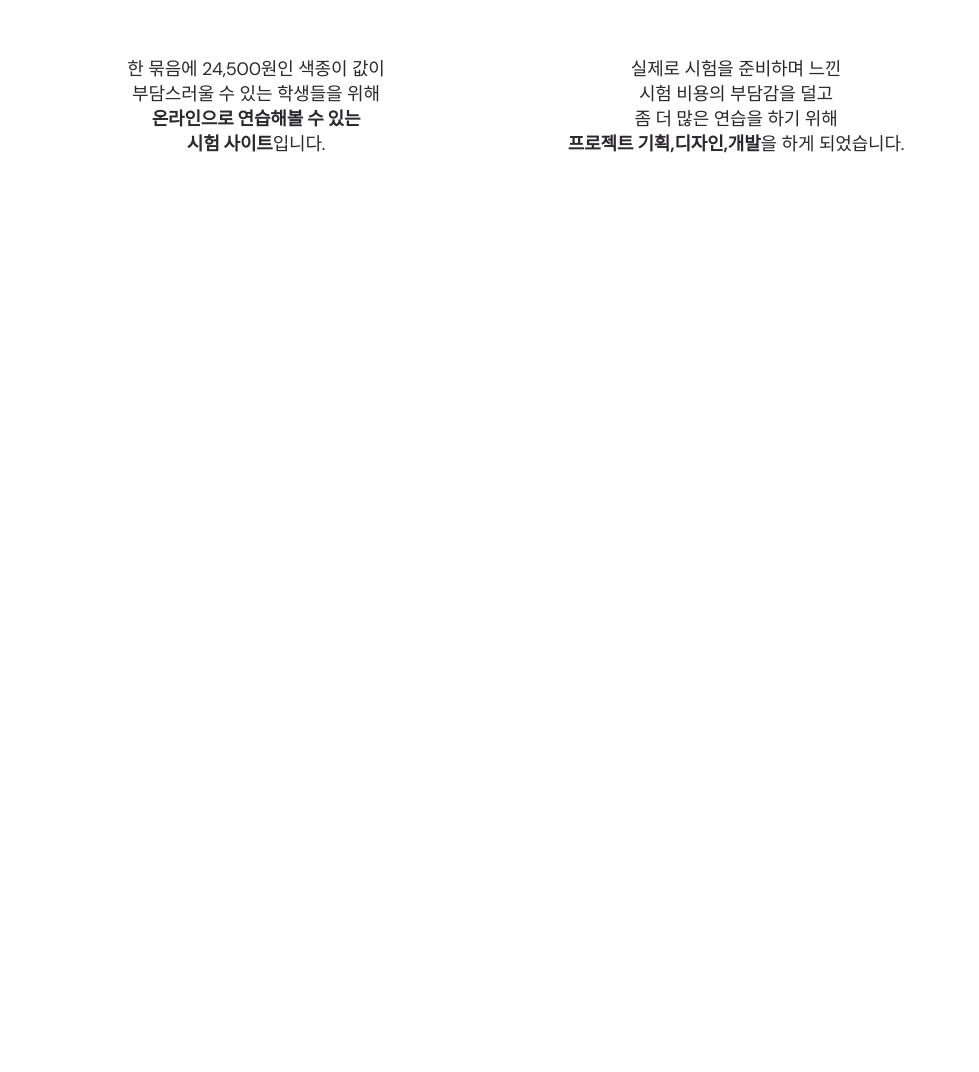
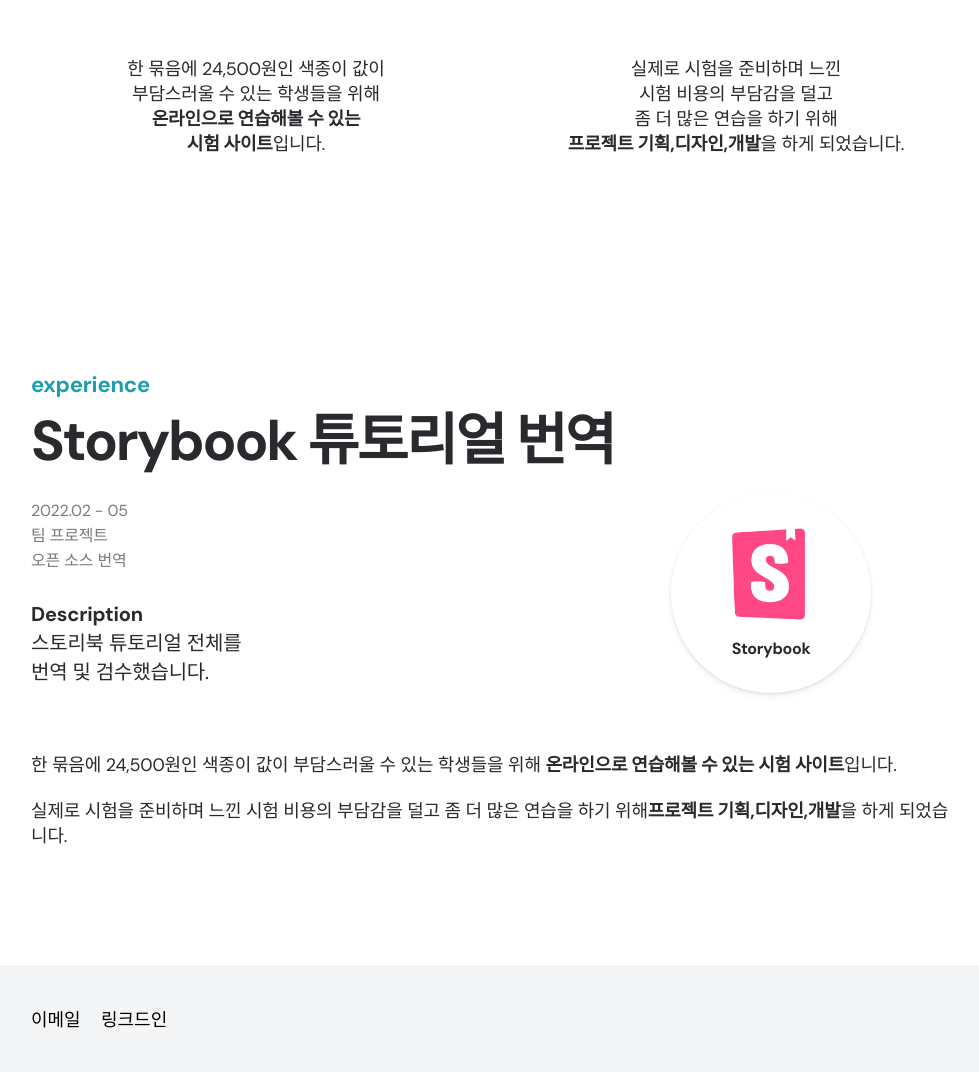
Before and after one commit to lisohh/resume, a plain HTML site: page index.html in a window 1280 px wide. Shown: the part 1450-2522 px from the top of the page, without its empty margins (144-1123 px from the left). Before the commit the page ends 1743 px from the top, so only its background shows below. Drawn offline with Linux system fonts and the light colour scheme.

Commit message:
Add: experience section / footer

```diff
--- a/index.html
+++ b/index.html
@@ -66,12 +66,13 @@
           <div class="col-12 col-md-6">
             <strong class="section-category">project</strong>
             <h1 class="section-title">Color-list</h1>
-            <p class="date detail">2020.08 ~ 09</p>
+            <p class="date detail">2022.08 - 09</p>
             <p class="team detail">팀 프로젝트</p>
             <p class="job detail">기획 / 디자인 / 프론트엔드 개발</p>
             <p class="section-desc techstack">
               <strong>Tech Stack</strong><br />
-              TypeScript,React.js,Daisy UI,<br />tailwind.css,Radix UI,Pico.css
+              TypeScript, React.js, Daisy UI,<br />tailwind.css, Radix UI,
+              Pico.css
             </p>
             <p class="section-desc">
               <strong>Description</strong><br />
@@ -107,5 +108,56 @@
         </div>
       </div>
     </section>
+
+    <section class="experience section">
+      <div class="container">
+        <div class="row justify-content-center">
+          <div class="col-12 col-md-8">
+            <strong class="section-category">experience</strong>
+            <h1 class="section-title">Storybook 튜토리얼 번역</h1>
+            <p class="date detail">2022.02 - 05</p>
+            <p class="team detail">팀 프로젝트</p>
+            <p class="job detail">오픈 소스 번역</p>
+            <p class="section-desc">
+              <strong>Description</strong><br />
+              스토리북 튜토리얼 전체를<br />
+              번역 및 검수했습니다.
+            </p>
+          </div>
+          <div class="col-12 col-md-4">
+            <div class="card">
+              <a href="#" class="experience-card">
+                <img src="./assets/storybook-logo.png" alt="Color-list" />
+                <strong>Storybook</strong>
+              </a>
+            </div>
+          </div>
+          <div class="col-12">
+            <p class="section-detail-desc">
+              한 묶음에 24,500원인 색종이 값이 부담스러울 수 있는 학생들을 위해
+              <strong>온라인으로 연습해볼 수 있는 시험 사이트</strong>입니다.
+            </p>
+          </div>
+          <div class="col-12">
+            <p class="section-detail-desc">
+              실제로 시험을 준비하며 느낀 시험 비용의 부담감을 덜고 좀 더 많은
+              연습을 하기 위해<strong>프로젝트 기획,디자인,개발</strong>을 하게
+              되었습니다.
+            </p>
+          </div>
+        </div>
+      </div>
+    </section>
+
+    <footer>
+      <div class="container">
+        <div class="row">
+          <div class="col-12">
+            <a class="footer-link" href="">이메일</a>
+            <a class="footer-link" href="">링크드인</a>
+          </div>
+        </div>
+      </div>
+    </footer>
   </body>
 </html>
--- a/style.css
+++ b/style.css
@@ -188,7 +188,7 @@
 }
 
 .project-card:hover {
-  background-color: #c9db42;
+  background-color: #b8ffc4;
 }
 
 .project-card strong {
@@ -213,6 +213,68 @@
 
 .project .section-detail-desc:first-child {
   margin-bottom: 40px;
+}
+
+/* experience */
+.experience .section-category {
+  color: #1c9eac;
+}
+
+.experience-card {
+  margin: 0 auto 36px;
+  display: block;
+  width: 160px;
+  height: 160px;
+  padding: 26px 0 14px;
+  border-radius: 8px;
+  text-align: center;
+  background-color: #fff;
+  box-shadow: 0px 1px 3px rgba(0, 0, 0, 0.1), 0px 4px 6px rgba(0, 0, 0, 0.05),
+    inset 0px 1px 0px rgba(255, 255, 255, 0.1);
+  transition: background-color 500ms ease-in-out;
+}
+
+.experience-card:hover {
+  background-color: #8ddde7;
+}
+
+.experience-card img {
+  display: block;
+  width: auto;
+  height: 80px;
+  margin: 0 auto 16px;
+}
+
+.experience-card strong {
+  font-size: 16px;
+  line-height: 1.5;
+  letter-spacing: -0.02em;
+  color: #2b292d;
+}
+
+.experience .section-desc {
+  margin-bottom: 20px;
+}
+
+.experience .section-detail-desc {
+  font-size: 15px;
+  line-height: 1.4666;
+  letter-spacing: -0.01em;
+}
+
+.experience .section-detail-desc:first-child {
+  margin-bottom: 20px;
+}
+
+/* Footer */
+footer {
+  background-color: #f4f5f7;
+  padding: 20px 0;
+}
+
+.footer-link {
+  font-size: 16px;
+  padding-right: 16px;
 }
 
 /* >_ 768px (Desktop) */
@@ -327,13 +389,17 @@
   }
 
   .project-card img {
-    display: block;
+    margin-top: 28px;
+    display: flex;
+    justify-content: center;
     width: auto;
-    height: 360px;
-    margin: 0 auto;
+    height: 300px;
   }
 
   .project-card strong {
+    display: flex;
+    justify-content: center;
+    margin-top: 8px;
     font-size: 24px;
     line-height: 1.5;
     letter-spacing: -0.04em;
@@ -349,6 +415,50 @@
     line-height: 1.466;
     letter-spacing: -0.01em;
   }
+
+  /* experience */
+
+  .experience-card {
+    margin: 120px 20px 36px 0;
+    display: block;
+    width: 200px;
+    height: 200px;
+    padding: 26px 0 14px;
+    border-radius: 50%;
+    text-align: center;
+    background-color: #fff;
+    box-shadow: 0px 1px 3px rgba(0, 0, 0, 0.1), 0px 4px 6px rgba(0, 0, 0, 0.05),
+      inset 0px 1px 0px rgba(255, 255, 255, 0.1);
+    transition: background-color 500ms ease-in-out;
+  }
+
+  .experience-card img {
+    display: block;
+    width: auto;
+    height: 110px;
+    margin: 0 auto 8px;
+  }
+
+  .experience .section-detail-desc {
+    font-size: 18px;
+    line-height: 1.4;
+  }
+
+  .experience .section-desc {
+    font-size: 20px;
+    line-height: 1.466;
+    letter-spacing: -0.01em;
+  }
+
+  /* Footer */
+  footer {
+    padding: 40px 0;
+  }
+
+  .footer-link {
+    font-size: 18px;
+    padding-right: 16px;
+  }
 }
 
 /* Custom Grid System - Fix container width */
```
Also changed, not shown: assets/colorlist_logo.png (added), assets/storybook-logo.png (added).
